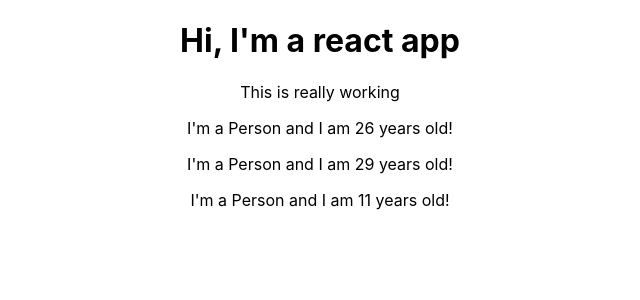
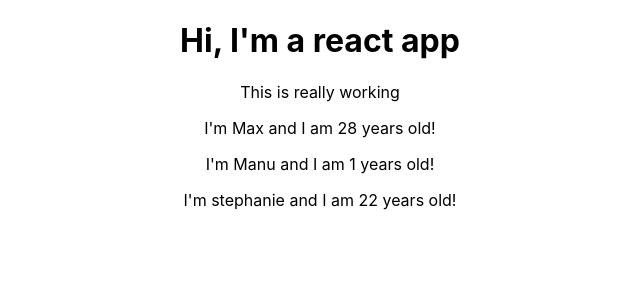
Before and after one commit to Junpengalaitp/React-learning, a React (Create React App) app: page / in a window 1280 px wide. Shown: the top 300 px of the page, without its empty margins (320-960 px from the left). Built offline with nearby package versions, Linux system fonts and the light colour scheme.

Commit message:
working with props

```diff
--- a/src/App.js
+++ b/src/App.js
@@ -8,9 +8,9 @@
         <div className="App">
           <h1>Hi, I'm a react app</h1>
           <p>This is really working</p>
-            <Person />
-            <Person />
-            <Person />
+            <Person name='Max' age={'28'}/>
+            <Person name={'Manu'} age={'1'}>My hobbies: racing</Person>
+            <Person name={'stephanie'} age={'22'}/>
         </div>
     );
     //   return React.createElement('div', {className: 'App'},
--- a/src/Person/Person.js
+++ b/src/Person/Person.js
@@ -1,7 +1,7 @@
 import React from 'react'
 
-const person = () => {
-    return <p>I'm a Person and I am {Math.floor(Math.random()*30)} years old!</p>
+const person = (props) => {
+    return <p>I'm {props.name} and I am {props.age} years old!</p>
 };
 
 export default person;
```
